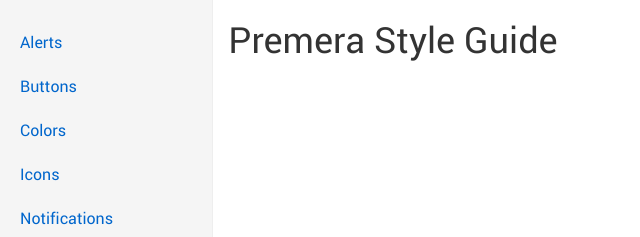
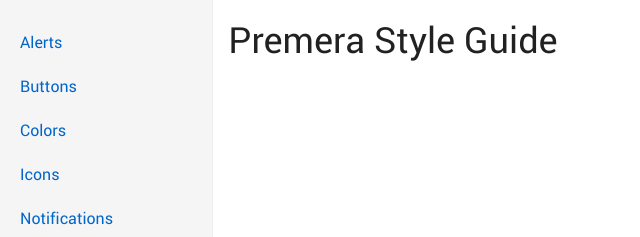
Before and after one commit to nklunder/pbc-style-guide, a website: page index.html in a window 1280 px wide. Shown: the top 237 px of the page, 0-640 px from the left. Drawn offline with nearby package versions, Linux system fonts and the light colour scheme; files that its build step writes are made by us from their sources.

Commit message:
replace hard coded color value with variable

```diff
--- a/src/style.css
+++ b/src/style.css
@@ -63,6 +63,9 @@
 html, body {
   /* Override Bootstrap's 14px base font size*/
   font-size: 16px;
+  font-family: 'Roboto';
+  color: var(--gray-900);
+  line-height: 1.5;
 
   /* Rucksack properties */
   font-size: responsive;
@@ -70,10 +73,6 @@
   max-font-size: 1.125rem;
   lower-font-range: 480px;
   upper-font-range: 1200px;
-
-  font-family: 'Roboto';
-  color: rgba(0, 0, 0, 0.8);
-  line-height: 1.5;
 }
 
 a { color: #0066CC; }
```
